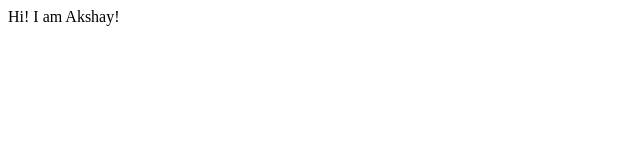
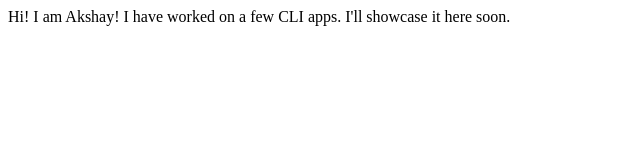
Before and after one commit to Akshay-Laxmipathi/Akshay-Laxmipathi-Site, a plain HTML site: page index.html in a window 1280 px wide. Shown: the whole page, without its empty margins (0-640 px from the left). Drawn offline with Linux system fonts and the light colour scheme.

Commit message:
update details of project

```diff
--- a/index.html
+++ b/index.html
@@ -7,5 +7,7 @@
 </head>
 <body>
     Hi! I am Akshay!
+
+    I have worked on a few CLI apps. I'll showcase it here soon.
 </body>
 </html>
```
